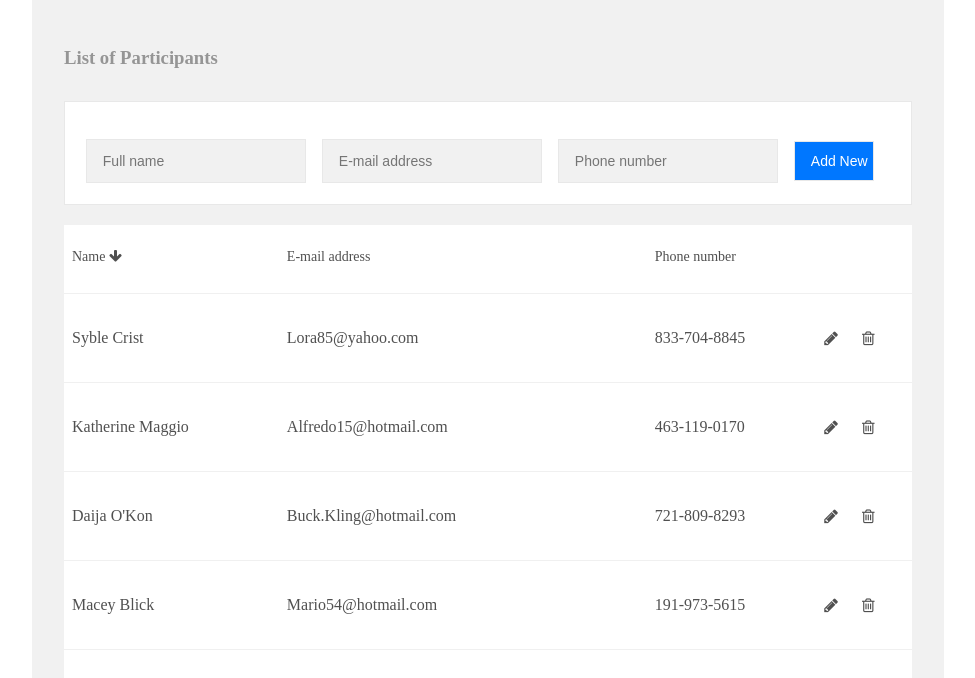
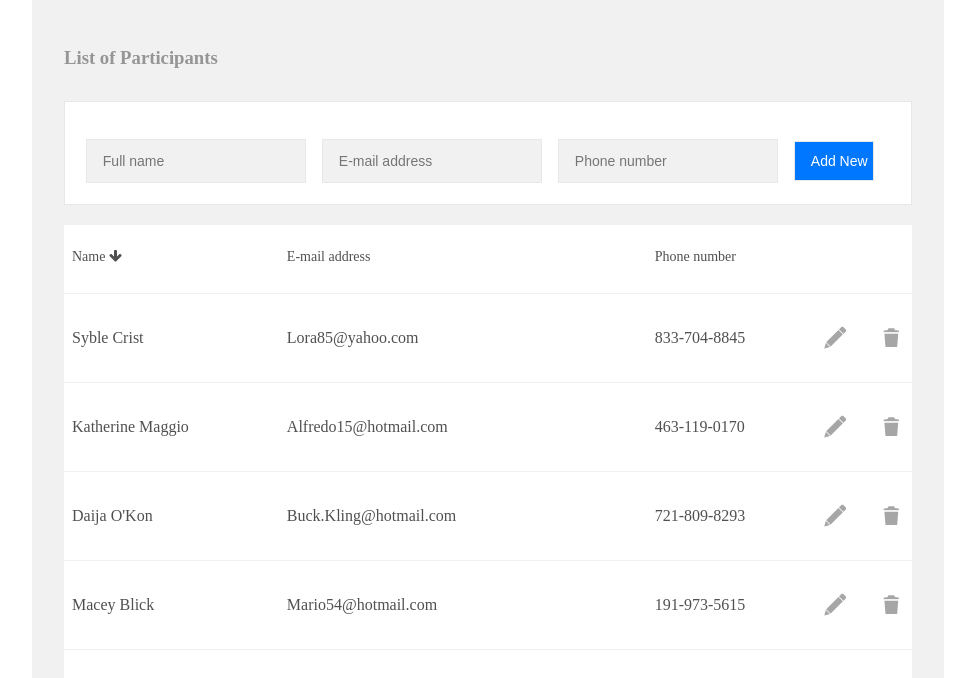
Before and after one commit to Asabeneh/react-app, a React app: page / in a window 1280 px wide. Shown: the part 99-777 px from the top of the page, without its empty margins (152-1127 px from the left). Built offline with nearby package versions, Linux system fonts and the light colour scheme.

Commit message:
some style add

```diff
--- a/public/index.html
+++ b/public/index.html
@@ -4,6 +4,7 @@
     <meta charset="utf-8">
     <meta name="viewport" content="width=device-width, initial-scale=1, shrink-to-fit=no">
     <meta name="theme-color" content="#000000">
+    <link rel="stylesheet" href="http://code.ionicframework.com/ionicons/2.0.1/css/ionicons.min.css"/>
     <link rel="stylesheet" href="https://cdnjs.cloudflare.com/ajax/libs/font-awesome/4.7.0/css/font-awesome.min.css" />
     <title>React App</title>
   </head>
--- a/src/Participant.js
+++ b/src/Participant.js
@@ -59,13 +59,12 @@ const Participant = createReactClass({
           <span>
             <i
               onClick={this.handleEdit}
-              className="fa fa-pencil"
-              aria-hidden="true"
+              className="icon ion-edit"
+
             />
             <i
               onClick={this.handleDelete}
-              className="fa fa-trash-o"
-              aria-hidden="true"
+              className="icon ion-trash-b"
             />
           </span>
         </td>
--- a/src/index.css
+++ b/src/index.css
@@ -167,17 +167,21 @@ table th {
   padding: 8px;
 }
 
-.fa-pencil {
+.ion-edit{
   fill: #909090;
   height: 24;
   width: 24;
   display: inline-block;
   margin-right: 1.5em;
   float: left;
+font-size: 25px;
+opacity: 0.5;
 }
-.fa-trash-o {
+.ion-trash-b{
   float: left;
   cursor: pointer;
+  font-size: 25px;
+  opacity: 0.5;
 }
 a:link {
   text-decoration: inherit;
```
